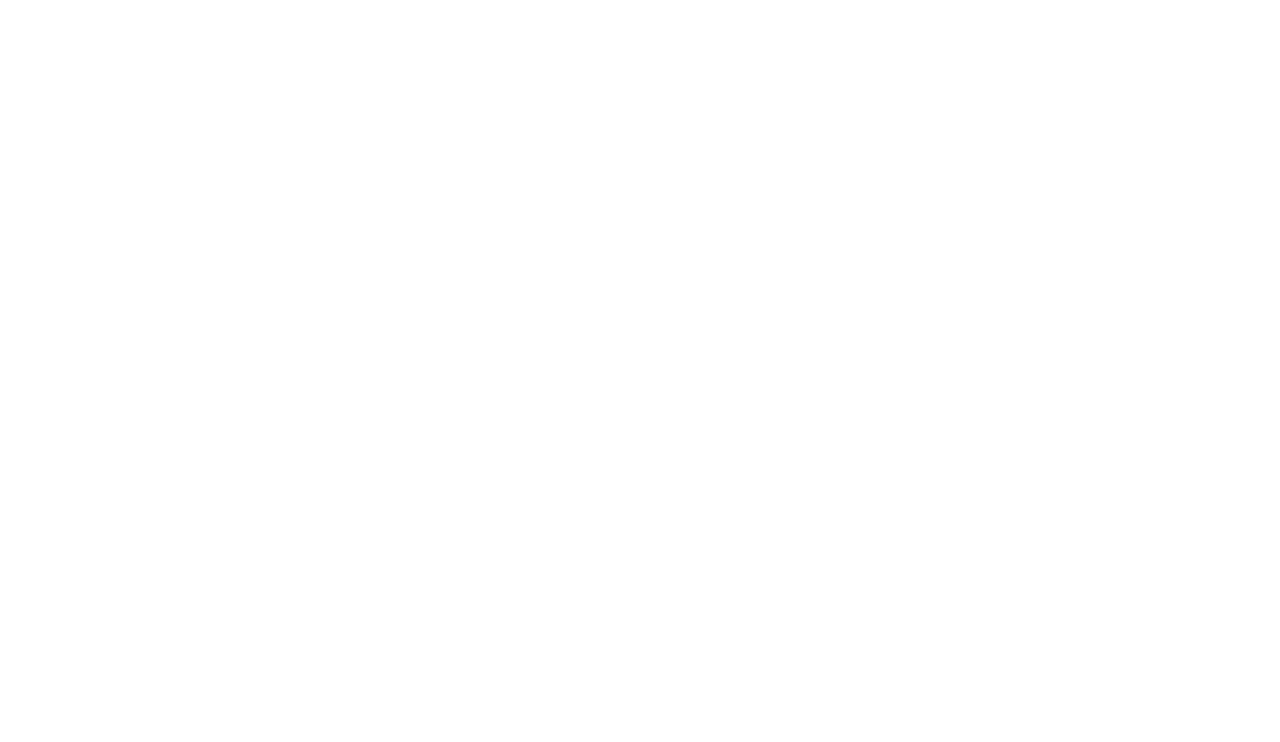
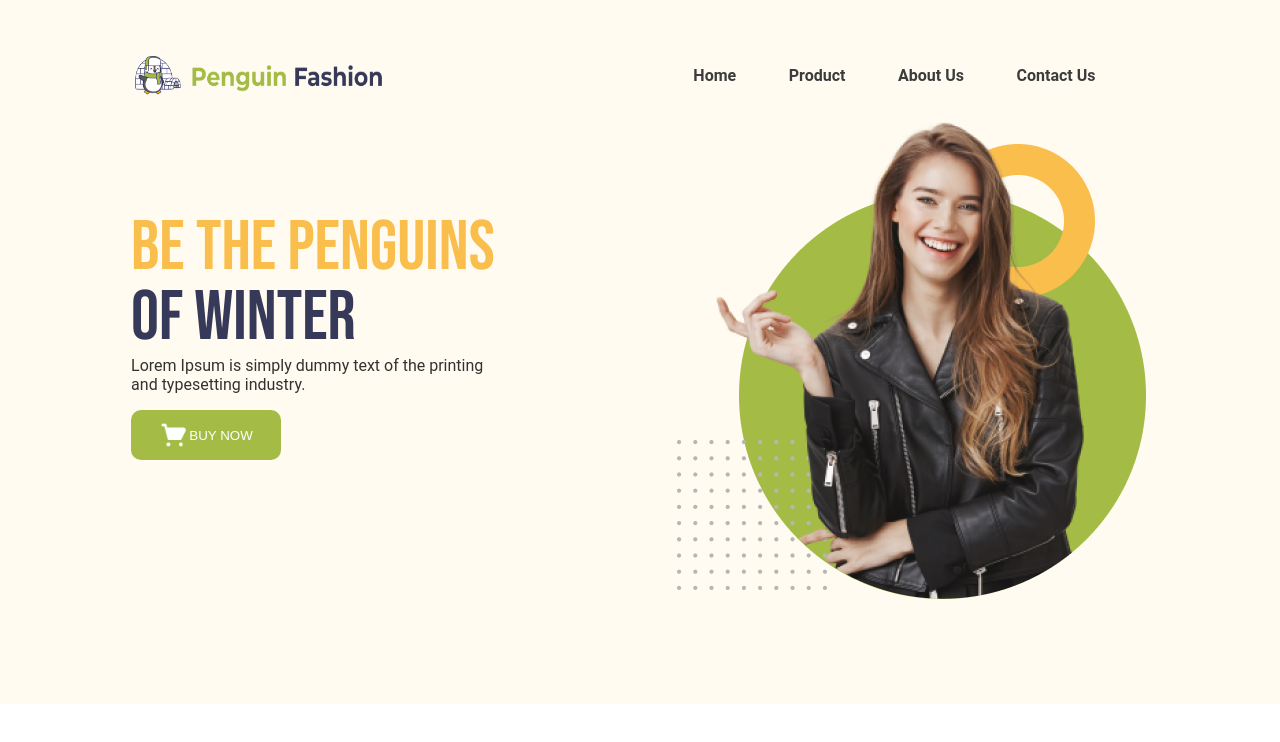
Before and after one commit to Mirajul-islam25/Dress-fashion-website, a plain HTML site: page index.html in a window 1280 px wide. Drawn offline with Linux system fonts and the light colour scheme.

Commit message:
my fasion portfolio web

```diff
--- a/index.html
+++ b/index.html
@@ -1,13 +1,39 @@
 <!DOCTYPE html>
 <html lang="en">
+
 <head>
       <meta charset="UTF-8">
       <meta name="viewport" content="width=device-width, initial-scale=1.0">
       <title>Dress-fashion-website</title>
       <link rel="stylesheet" href="styles/style.css">
 </head>
-<body>
+
+<body class="bebas-neue-font">
       <header>
+            <div>
+                  <nav>
+                        <img class="nav-images" src="icons/logo.png" alt="">
+
+                        <ul>
+                              <li><a href="">Home</a></li>
+                              <li><a href="">Product</a></li>
+                              <li><a href="">About Us</a></li>
+                              <li><a href="">Contact Us</a></li>
+                        </ul>
+                  </nav>
+            </div>
+            <div class="header-content">
+                  <div>
+                        <h1 class="header-heading1">BE THE PENGUINS</h1>
+                        <h1 class="header-heading2">OF WINTER</h1>
+                        <p class="header-para">Lorem Ipsum is simply dummy text of the printing <br> and typesetting industry.</p>
+                        <button class="btn-primary">
+                              <img class="shop-card" src="icons/shopping-cart 1.png" alt="">BUY NOW</button>
+                  </div>
+                  <div class="model">
+                        <img src="images/model.png" alt="">
+                  </div>
+            </div>
 
       </header>
       <main>
@@ -17,4 +43,5 @@
 
       </footer>
 </body>
+
 </html>
--- a/styles/style.css
+++ b/styles/style.css
@@ -0,0 +1,91 @@
+@import url('https://fonts.googleapis.com/css2?family=Bebas+Neue&family=Dancing+Script:wght@400..700&family=Inter:wght@100..900&display=swap');
+.bebas-neue-font {
+      font-family: "Bebas Neue", sans-serif;
+      font-weight: 400;
+      font-style: normal;
+}
+body {
+      margin: 0;
+      padding: 0;
+}
+/* nav start styles */
+.nav-images {
+      height: 40px;
+      width: 250px;
+}
+nav {
+      display: flex;
+      align-items: center;
+      justify-content:space-around;
+     padding-top: 50px;
+}
+nav ul li {
+    font-family: "Roboto", sans-serif;
+    font-weight: 600;
+    font-style: normal;
+    list-style-type: none;
+    display: inline-block;
+    margin-right: 50px;
+
+}
+nav ul li a {
+      color: #3c3c3c;
+    text-decoration: none;
+}
+/* nav end styles */
+
+/* header start styles */
+header {
+      background-color: #fffbf0;
+}
+.header-content {
+     display: flex;
+     align-items: center;
+     justify-content: space-around;
+     padding: 10px 0px 100px;
+}
+.header-heading1 {
+      color: #FABE4C;
+      font-size: 70px;
+      font-weight: 500;
+      margin-bottom: -60px;
+      margin-top: -50px;
+      margin-left: 40px;
+}
+.header-heading2 {
+      color: #363958;
+      font-size: 70px;
+      font-weight: 500;
+      margin-left: 40px;
+      margin-bottom: -20px;
+}
+.header-para {
+      font-family: "Roboto", sans-serif;
+    font-weight: 400;
+    font-style: normal;
+    margin-left: 40px;
+    opacity: 0.8;
+}
+.btn-primary {
+      display: flex;
+      color: #fff;
+      background-color: #a4bc46;
+      align-items: center;
+      justify-content: center;
+      border-radius: 10px;
+      border: none;
+      margin-left: 40px;
+      width: 150px;
+      padding: 10px 20px;
+}
+.shop-card {
+      width: 30px;
+}
+.model {
+      margin-right: 40px;
+}
+/* header end styles */
+/* main start styles */
+/* main end styles */
+/* footer start styles */
+/* footer end styles */
```
Lines whose indentation alone changed are shown as unchanged.
